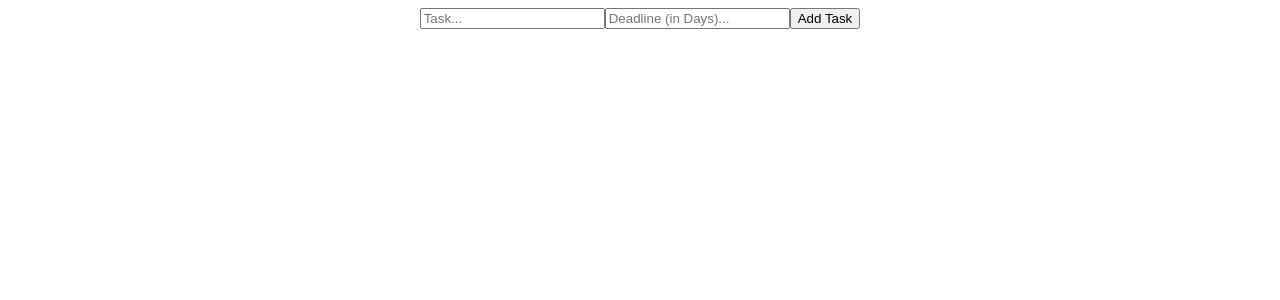
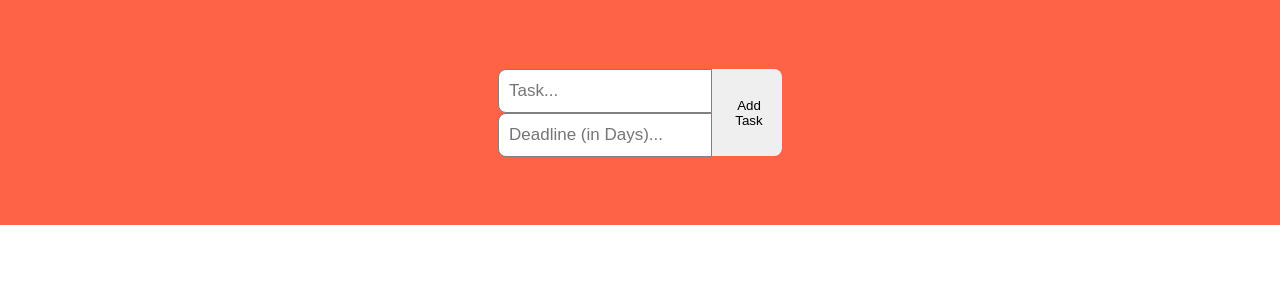
Before and after one commit to Rakesh01999/todo-list, a React (Create React App) app: page / in a window 1280 px wide. Shown: the top 300 px of the page. Built offline with nearby package versions, Linux system fonts and the light colour scheme.

Commit message:
basic structure added

```diff
--- a/src/App.css
+++ b/src/App.css
@@ -1,38 +1,95 @@
 .App {
-  text-align: center;
+  display: flex;
+  align-items: center;
+  flex-direction: column;
+  width: 100vw;
+  height: 100vh;
+  font-family: Arial, Helvetica, sans-serif;
 }
 
-.App-logo {
-  height: 40vmin;
-  pointer-events: none;
+body {
+  margin: 0%;
+  padding: 0%;
 }
 
-@media (prefers-reduced-motion: no-preference) {
-  .App-logo {
-    animation: App-logo-spin infinite 20s linear;
-  }
+.header {
+  flex: 30%;
+  background-color: tomato;
+  width: 100%;
+  display: flex;
+  justify-content: center;
+  align-items: center;
 }
 
-.App-header {
-  background-color: #282c34;
-  min-height: 100vh;
+.header .inputContainer {
   display: flex;
   flex-direction: column;
-  align-items: center;
-  justify-content: center;
-  font-size: calc(10px + 2vmin);
-  color: white;
 }
 
-.App-link {
-  color: #61dafb;
+.header input {
+  width: 200px;
+  height: 40px;
+  border: none;
+  border-bottom-left-radius: 8px;
+  border-top-left-radius: 8px;
+  padding-left: 10px;
+  font-size: 17px;
+  border: 1px solid grey;
 }
 
-@keyframes App-logo-spin {
-  from {
-    transform: rotate(0deg);
-  }
-  to {
-    transform: rotate(360deg);
-  }
+.header button {
+  width: 70px;
+  height: 87px;
+  border: none;
+  border-bottom-right-radius: 8px;
+  border-top-right-radius: 8px;
+  padding-left: 10px;
+  cursor: pointer;
 }
+
+.todoList {
+  flex: 70%;
+  width: 100%;
+  display: flex;
+  align-items: center;
+  padding-top: 50px;
+  flex-direction: column;
+}
+
+.task {
+  width: 500px;
+  height: 50px;
+  display: flex;
+  color: white;
+  margin: 15px;
+}
+
+.task .content {
+  flex: 80%;
+  height: 100%;
+  display: flex;
+  justify-content: center;
+  align-items: center;
+}
+
+.task .content span {
+  display: grid;
+  place-items: center;
+  border: 1px solid white;
+  width: 100%;
+  height: 100%;
+  font-size: 18px;
+  border-right: none;
+  background-color: tomato;
+}
+
+.task button {
+  flex: 20%;
+  height: 100%;
+  border: none;
+  background-color: lightseagreen;
+  border-top-right-radius: 8px;
+  border-bottom-right-radius: 8px;
+  color: white;
+  cursor: pointer;
+}
--- a/src/App.tsx
+++ b/src/App.tsx
@@ -1,17 +1,32 @@
-import React, { FC } from 'react';
-import './App.css';
+import React, { ChangeEvent, FC, useState } from "react";
+import "./App.css";
 
-const App:FC = () =>  {
+const App: FC = () => {
+
+  const [task, setTask] = useState<string>("")
+  const [deadline, setDeadline] = useState<number>(0)
+  const [todo, setTodo] = useState([])
+
+  const handleChange = (event: ChangeEvent<HTMLInputElement>) => {
+    if(event.target.value === 'task'){
+      setTask(event.target.value);
+    }else{
+      setDeadline(Number(event.target.value))
+    }
+  }
+
   return (
     <div className="App">
-      <div className='header'>
-        <input type="text" placeholder='Task...' />
-        <input type="number" placeholder='Deadline (in Days)...' />
+      <div className="header">
+        <div className="inputContainer">
+          <input type="text" placeholder="Task..." name="task" onChange={handleChange} />
+          <input type="number" placeholder="Deadline (in Days)..." name="deadline" />
+        </div>
         <button>Add Task</button>
       </div>
-      <div className='todoList'></div>
+      <div className="todoList"></div>
     </div>
   );
-}
+};
 
 export default App;
```
